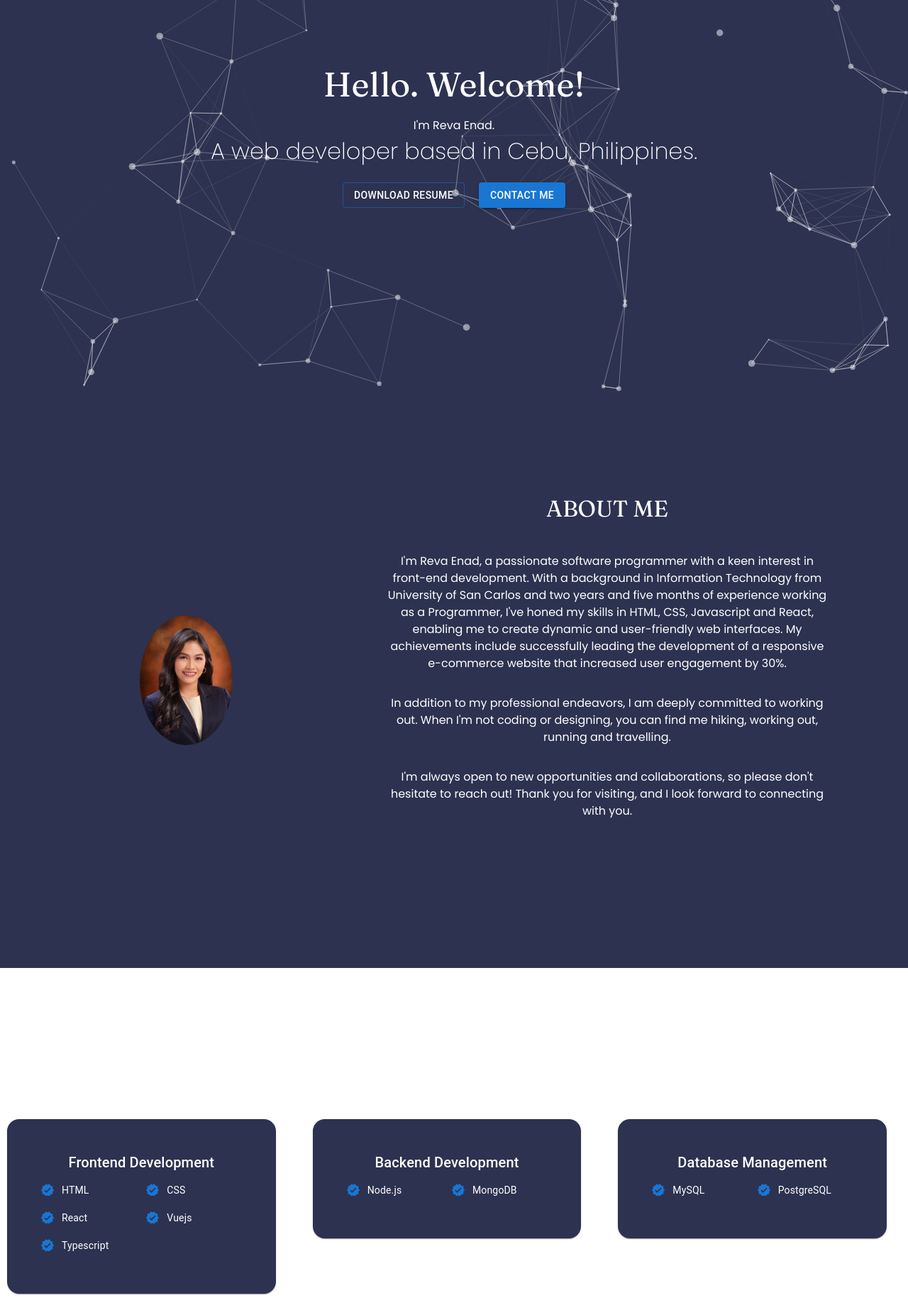
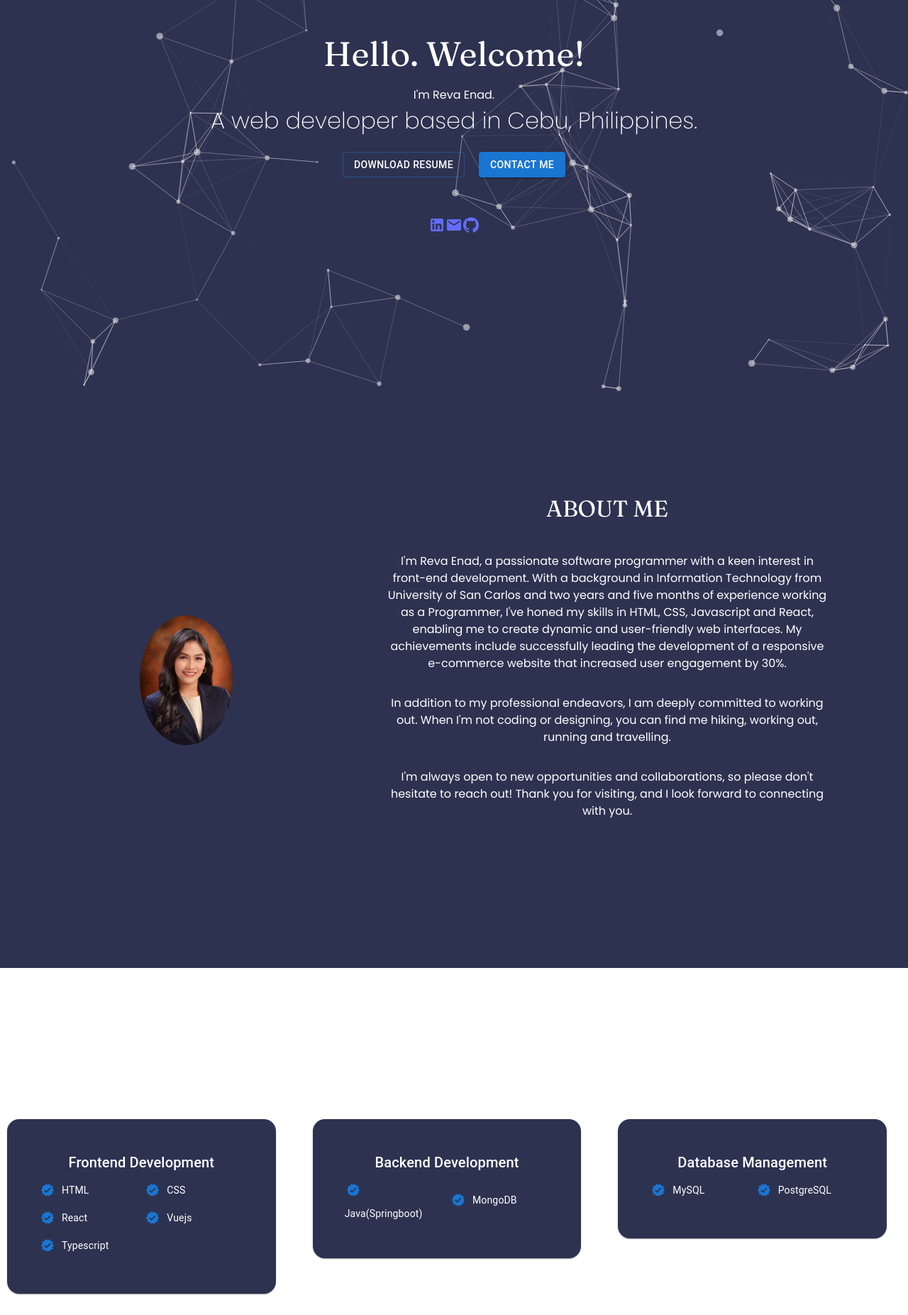
Before and after one commit to RevaEnad/my-portfolio, a React (Vite) app: page / in a window 1280 px wide. Shown: the part 236-2089 px from the top of the page at 71% size. Built offline with nearby package versions, Linux system fonts and the light colour scheme; a web font is replaced by a local one.

Commit message:
added socials

```diff
--- a/src/components/Home/Home.tsx
+++ b/src/components/Home/Home.tsx
@@ -1,11 +1,12 @@
 import './home.css';
 import Resume from './Resume';
 import ContactButton from './ContactButton';
+import { LinkedIn, Email, GitHub } from '@mui/icons-material';
 
 const Home = () => {
   return (
     <section id='home'>
-    <div className="home-container">
+      <div className="home-container">
         <div className="home-content">
           <h3 className="home-heading fraunces">Hello. Welcome!</h3>
           <p className="home-subheading poppins-regular"> I'm Reva Enad.</p>
@@ -18,8 +19,20 @@ const Home = () => {
               <ContactButton />
             </div>
           </div>
+          <div className="social-icons-container">
+            <a href="https://www.linkedin.com/in/enadreva" target="_blank" rel="noopener noreferrer">
+              <LinkedIn />
+            </a>
+            <a href="mailto:reva.enad@gmail.com" target="_blank" rel="noopener noreferrer">
+              <Email />
+            </a>
+            <a href="https://github.com/RevaEnad" target="_blank" rel="noopener noreferrer">
+              <GitHub />
+            </a>
+
+          </div>
         </div>
-    </div>
+      </div>
     </section>
   );
 };
--- a/src/components/Home/home.css
+++ b/src/components/Home/home.css
@@ -33,3 +33,8 @@
   .contact-button-container {
     margin: 0 10px; /* Adjust spacing between the buttons */
   }
+
+  .social-icons-container{
+    margin-top: 8%;
+    color: white;
+  }
--- a/src/components/Skill/Skill.tsx
+++ b/src/components/Skill/Skill.tsx
@@ -8,7 +8,7 @@ function Skill() {
       <section id='skill'>
         <div className="skill-container">
           <div className="skill-content">
-            <h5 className="skill-heading fraunces">What Skills I Have</h5>
+            <h5 className="skill-heading fraunces">skills and experience</h5>
             <Grid container spacing={4}>
               <Grid item xs={12} sm={6} md={4}>
                 <Card className='resume-container'>
@@ -91,7 +91,7 @@ function Skill() {
                           </Icon>
                         </Grid>
                         <Grid item>
-                          <Typography variant="body2" color="white">Node.js</Typography>
+                          <Typography variant="body2" color="white">Java(Springboot)</Typography>
                         </Grid>
                       </Grid>
                       {/* 2nd Group */}
```
